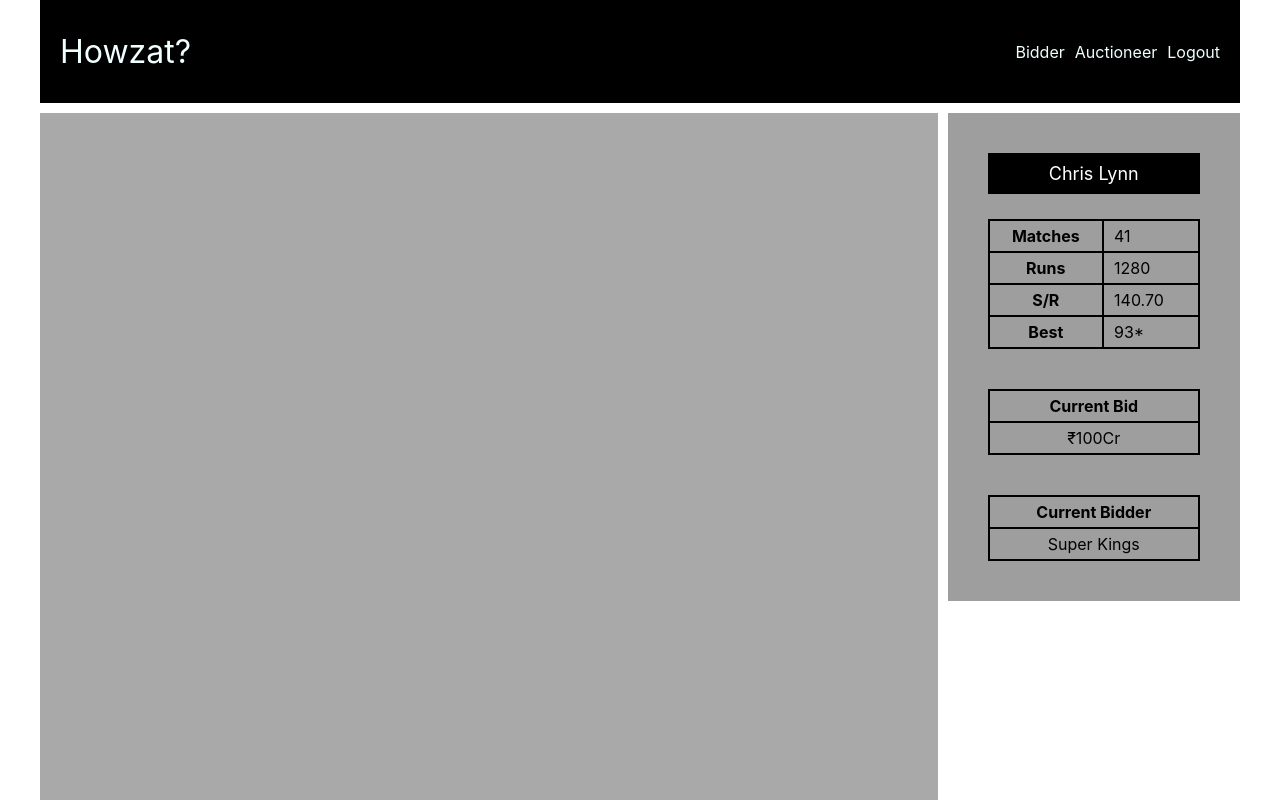
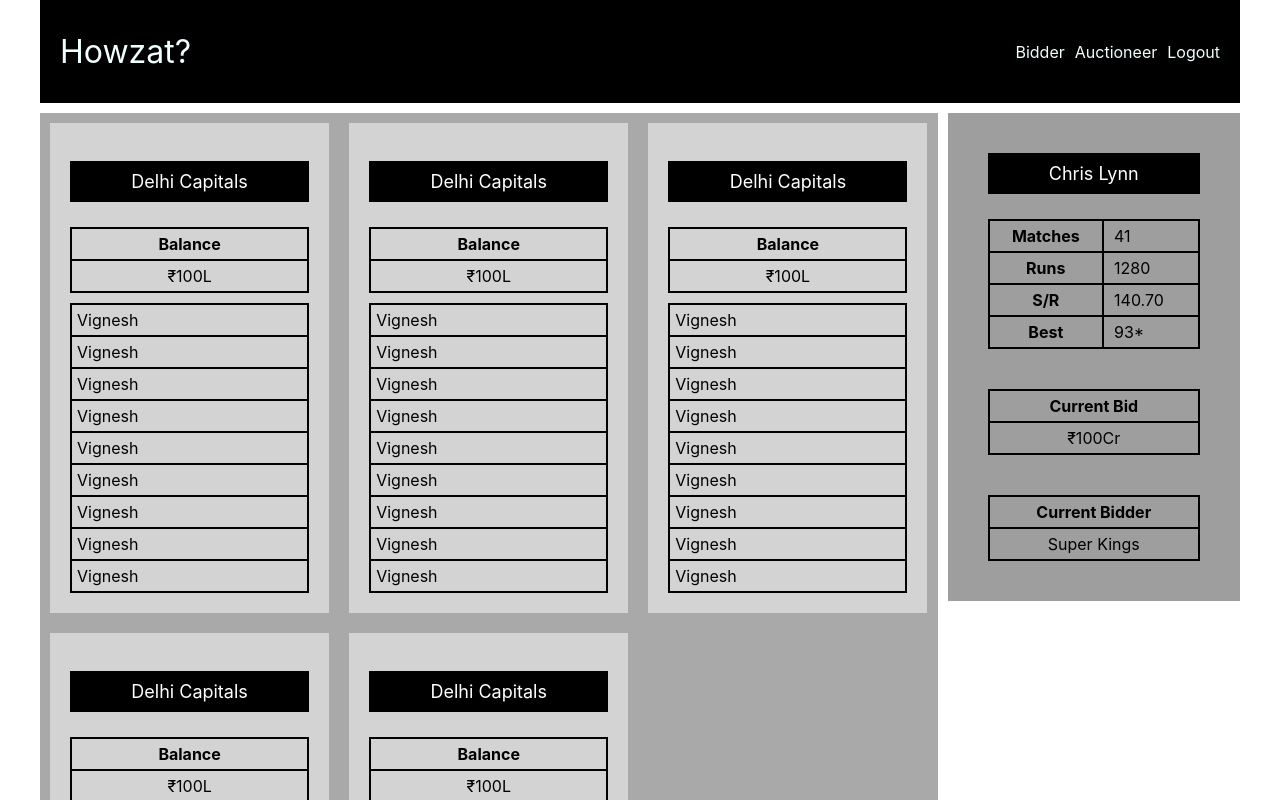
Before and after one commit to vignesh-em/howzat, a React (Create React App) app: page / in a window 1280 px wide. Shown: the top 800 px of the page. Built offline with nearby package versions, Linux system fonts and the light colour scheme.

Commit message:
Design Team component

```diff
--- /dev/null
+++ b/src/components/Teams/TeamView.js
@@ -0,0 +1,70 @@
+import React, {Component} from "react";
+
+class TeamView extends Component {
+    render() {
+        return (
+            <div className='team'>
+                <p className='caption-title centered'>Delhi Capitals</p>
+                <table className='tab-bordered'>
+                    <tr>
+                        <th className='tab-bordered'>Balance</th>
+                    </tr>
+                    <tr>
+                        <td className='tab-bordered' style={{'text-align': 'center'}}>&#x20B9;100L</td>
+                    </tr>
+                </table>
+
+                <table className='tab-bordered' style={{'margin-top': '10px'}}>
+                    <tr>
+                        <td className='tab-bordered'>
+                            Vignesh
+                        </td>
+                    </tr>
+                    <tr>
+                        <td className='tab-bordered'>
+                            Vignesh
+                        </td>
+                    </tr>
+                    <tr>
+                        <td className='tab-bordered'>
+                            Vignesh
+                        </td>
+                    </tr>
+                    <tr>
+                        <td className='tab-bordered'>
+                            Vignesh
+                        </td>
+                    </tr>
+                    <tr>
+                        <td className='tab-bordered'>
+                            Vignesh
+                        </td>
+                    </tr>
+                    <tr>
+                        <td className='tab-bordered'>
+                            Vignesh
+                        </td>
+                    </tr>
+                    <tr>
+                        <td className='tab-bordered'>
+                            Vignesh
+                        </td>
+                    </tr>
+                    <tr>
+                        <td className='tab-bordered'>
+                            Vignesh
+                        </td>
+                    </tr>
+                    <tr>
+                        <td className='tab-bordered'>
+                            Vignesh
+                        </td>
+                    </tr>
+
+                </table>
+            </div>
+        );
+    }
+}
+
+export default TeamView;
--- /dev/null
+++ b/src/components/Teams/Teams.js
@@ -0,0 +1,19 @@
+import React, {Component} from "react";
+import TeamView from "./TeamView";
+import "./teams.css"
+
+class Teams extends Component {
+    render() {
+        return (
+            <div className='team-container'>
+                <TeamView/>
+                <TeamView/>
+                <TeamView/>
+                <TeamView/>
+                <TeamView/>
+            </div>
+        );
+    }
+}
+
+export default Teams
--- /dev/null
+++ b/src/components/Teams/teams.css
@@ -0,0 +1,18 @@
+.team-container {
+    display: grid;
+    grid-template-columns: repeat(3, 1fr);
+    background-color: darkgray;
+    grid-column: 1 / 4;
+    height: auto;
+}
+
+.team {
+    display: grid;
+    margin: 10px;
+    padding: 20px;
+    background: lightgray;
+}
+
+.centered {
+    text-align: center;
+}
--- a/src/viewer/Viewer.js
+++ b/src/viewer/Viewer.js
@@ -3,6 +3,7 @@ import Header from "../components/Header/Header";
 import "./viewer.css"
 import Footer from "../components/Footer/Footer";
 import CurrentItem from "../components/CurrentItem/CurrentItem";
+import Teams from "../components/Teams/Teams";
 
 class Viewer extends Component {
     render() {
@@ -10,10 +11,7 @@ class Viewer extends Component {
             <div>
                 <Header/>
                 <div className='container-viewer'>
-                    <div className='container-main'>
-
-                    </div>
-
+                    <Teams/>
                     <div className='container-side-info'>
                         <CurrentItem/>
                     </div>
--- a/src/viewer/viewer.css
+++ b/src/viewer/viewer.css
@@ -7,13 +7,6 @@
 
 }
 
-
-.container-main {
-    background-color: darkgray;
-    grid-column: 1 / 4;
-    height: 800px;
-}
-
 .container-side-info {
     grid-column: 4 / -1;
     height: fit-content;
```
